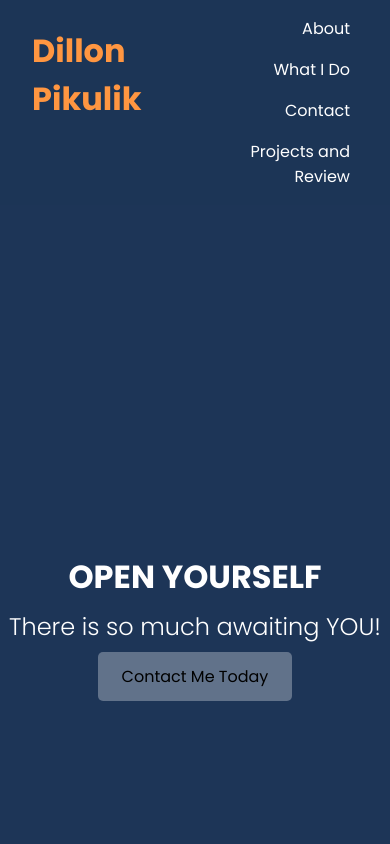
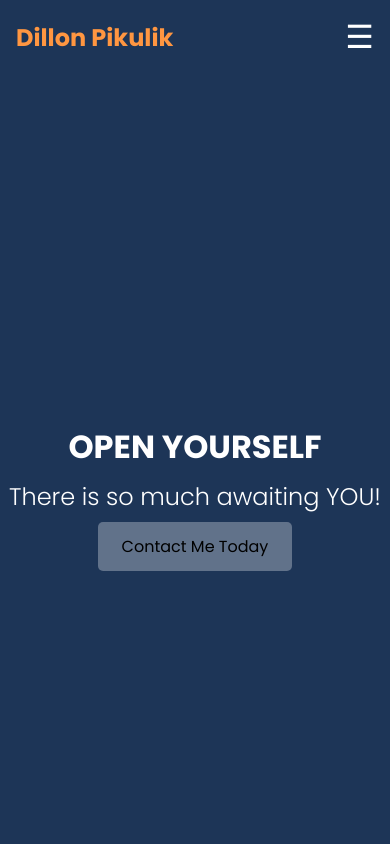
Before and after one commit to VForev/portfolio-dp-368, a plain HTML site: page index.html in a window 390 px wide. Shown: the top 844 px of the page. Drawn offline with Linux system fonts and the light colour scheme.

Commit message:
hambeger menu added for phone view

```diff
--- a/index.html
+++ b/index.html
@@ -13,10 +13,26 @@
 <link rel="icon" type="image/png" sizes="16x16" href="favicon_io/favicon-16x16.png">
 <link rel="manifest" href="/site.webmanifest">
 </head>
+
+<script>
+    document.addEventListener('DOMContentLoaded', () => {
+      const hamburger = document.getElementById('hamburger-menu');
+      const navMenu = document.querySelector('#navbar ul');
+
+      hamburger.addEventListener('click', () => {
+        navMenu.classList.toggle('show');
+      });
+    });
+  </script>
+
 <body>
+
   <!-- Navbar -->
   <nav id="navbar">
   <h1>Dillon Pikulik</h1>
+  <button id="hamburger-menu" aria-label="Toggle navigation">
+    &#9776; <!-- Hamburger Icon -->
+  </button>
   <ul>
     <li><a href="#welcome-section">About</a></li>
     <li><a href="#myname">What I Do</a></li>
@@ -25,11 +41,13 @@
   </ul>
 </nav>
 
+
+
   <!-- Welcome Section -->
   <header id="welcome-section">
     <h1>OPEN YOURSELF</h1>
     <p>There is so much awaiting YOU!</p>
-    <button>Contact Me Today</button>
+    <a href="#reflections"><button>Contact Me Today</button></a>
   </header>
 
   <section id="myname">
--- a/styles.css
+++ b/styles.css
@@ -27,25 +27,30 @@
     background: var(--primary-color);
     color: var(--text-color);
     display: flex;
+    align-items: center;
+    justify-content: space-between;
     z-index: 1000;
 
   }
 
-  #navbar ul {
-    justify-content: right;
-    list-style: none;
-    display: flex;
-    gap: 2rem;
-    margin: auto;
-    margin-right: 1.5rem;
-    padding: 1rem;
-    text-align: right;
+  #navbar h1 {
+    font-size: large;
+    margin-left: 1rem;
+    color: var(--accent-color);
   }
 
- #navbar h1 {
-    font-size: large;
-    margin-left: 2rem;
-    color: var(--accent-color);
+  #navbar ul {
+    display: flex;
+    list-style: none;
+    gap: 2rem;
+    margin: 0;
+    padding: 0;
+    padding: 1rem;
+
+  }
+
+  #navbar ul li {
+    text-align: right;
   }
 
   #navbar a {
@@ -56,6 +61,28 @@
 
   #navbar a:hover {
     color: var(--accent-color);
+  }
+
+  #navbar button {
+    text-decoration: none;
+    color: var(--text-color);
+    transition: color 0.3s;
+  }
+
+  #navbar button:hover {
+    color: var(--accent-color);
+  }
+
+  /* Hamburger Menu Button */
+  #hamburger-menu {
+    display: none;
+    font-size: 2rem;
+    background: none;
+    border: none;
+    color: var(--text-color);
+    cursor: pointer;
+    justify-content: flex-end;
+    align-items: center;
   }
 
   /* Welcome Section */
@@ -390,21 +417,33 @@
 
   /* Media Query */
   @media (max-width: 768px) {
+    #hamburger-menu {
+      display: block; /* Show hamburger menu */
+      padding-right: 1rem;
 
 
-    #navbar {
-        background: #1d355795;
+    }
+
+    #navbar ul {
+      display: none; /* Hide menu initially */
+      flex-direction: column;
+      background: #1d355795;
+      position: absolute;
+      top: 100%;
+      right: 0;
+      width: 100%;
+      padding: 1rem 1rem;
+      gap: 1rem;
+    }
+
+    #navbar ul.show {
+      display: flex; /* Show menu when active */
     }
 
     #navbar h1 {
-        font-size: 2rem;
+      font-size: 1.5rem;
+    }
 
-      }
-
-    #navbar ul {
-      flex-direction: column;
-      gap: 1rem;
-    }
 
     #welcome-section h1 {
       font-size: 2rem;
```
Lines whose indentation alone changed are shown as unchanged.
